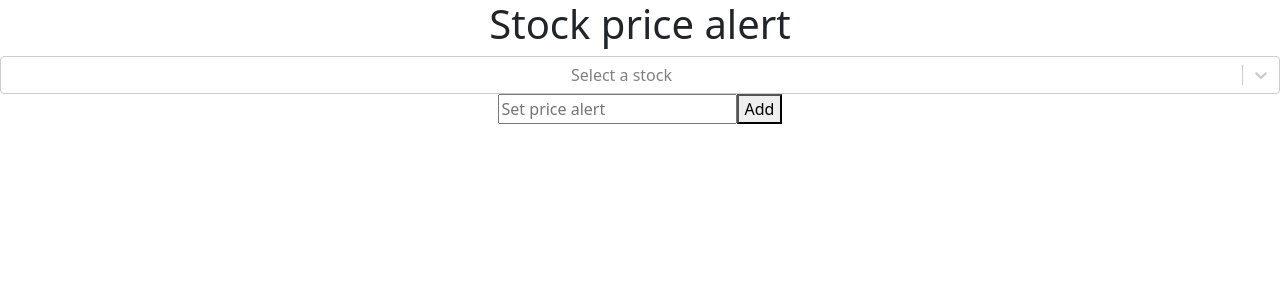
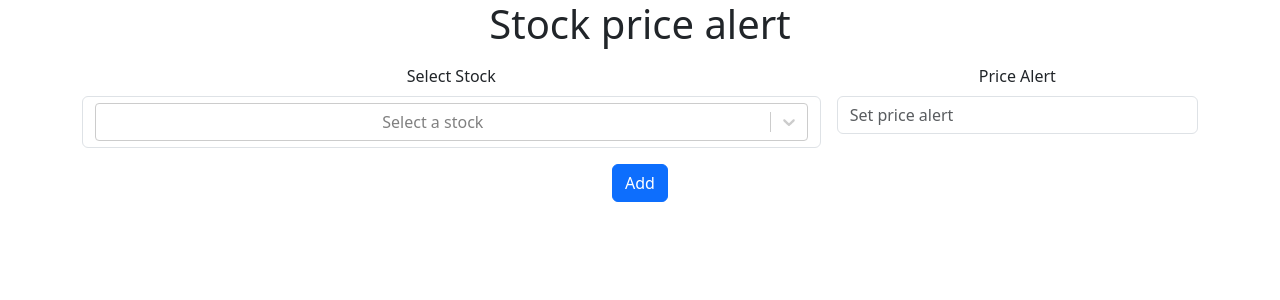
Before and after one commit to Peamolon/StockApi, a React (Create React App) app: page / in a window 1280 px wide. Shown: the top 300 px of the page. Built offline with nearby package versions, Linux system fonts and the light colour scheme.

Commit message:
Left-form: Add some styles

```diff
--- a/src/components/LeftForm.tsx
+++ b/src/components/LeftForm.tsx
@@ -1,5 +1,6 @@
 import React, { useState } from "react";
 import Select from 'react-select';
+
 
 const stockOptions = [
   { value: 'AAPL', label: 'Apple' },
@@ -23,24 +24,38 @@ const LeftForm: React.FC<LeftFormProps> = ({ onAddStock }) => {
   };
 
   return (
-    <form onSubmit={handleSubmit}>
+    <div className="container mt-3">
+      <form onSubmit={handleSubmit} className="row g-3">
+        <div className="col-md-8">
+          <label htmlFor="stock-select" className="form-label">Select Stock</label>
           <Select
+            id="stock-select"
             options={stockOptions}
             onChange={setSelectedStock}
             value={selectedStock}
+            className="form-control"
             placeholder="Select a stock"
             isClearable={true}
           />
+        </div>
+        <div className="col-md-4">
+          <label htmlFor="price-alert" className="form-label">Price Alert</label>
           <input
             type="number"
+            className="form-control"
+            id="price-alert"
             placeholder="Set price alert"
             value={priceAlert}
             onChange={(e) => setPriceAlert(e.target.value)}
             min="0.01"
             step="0.01"
           />
-      <button type="submit">Add</button>
+        </div>
+        <div className="col-12">
+          <button type="submit" className="btn btn-primary">Add</button>
+        </div>
       </form>
+    </div>
   );
 }
 
```
Also changed, not shown: 1 other file (tests, documents, lock files or other folders). Lines whose indentation alone changed are shown as unchanged.
